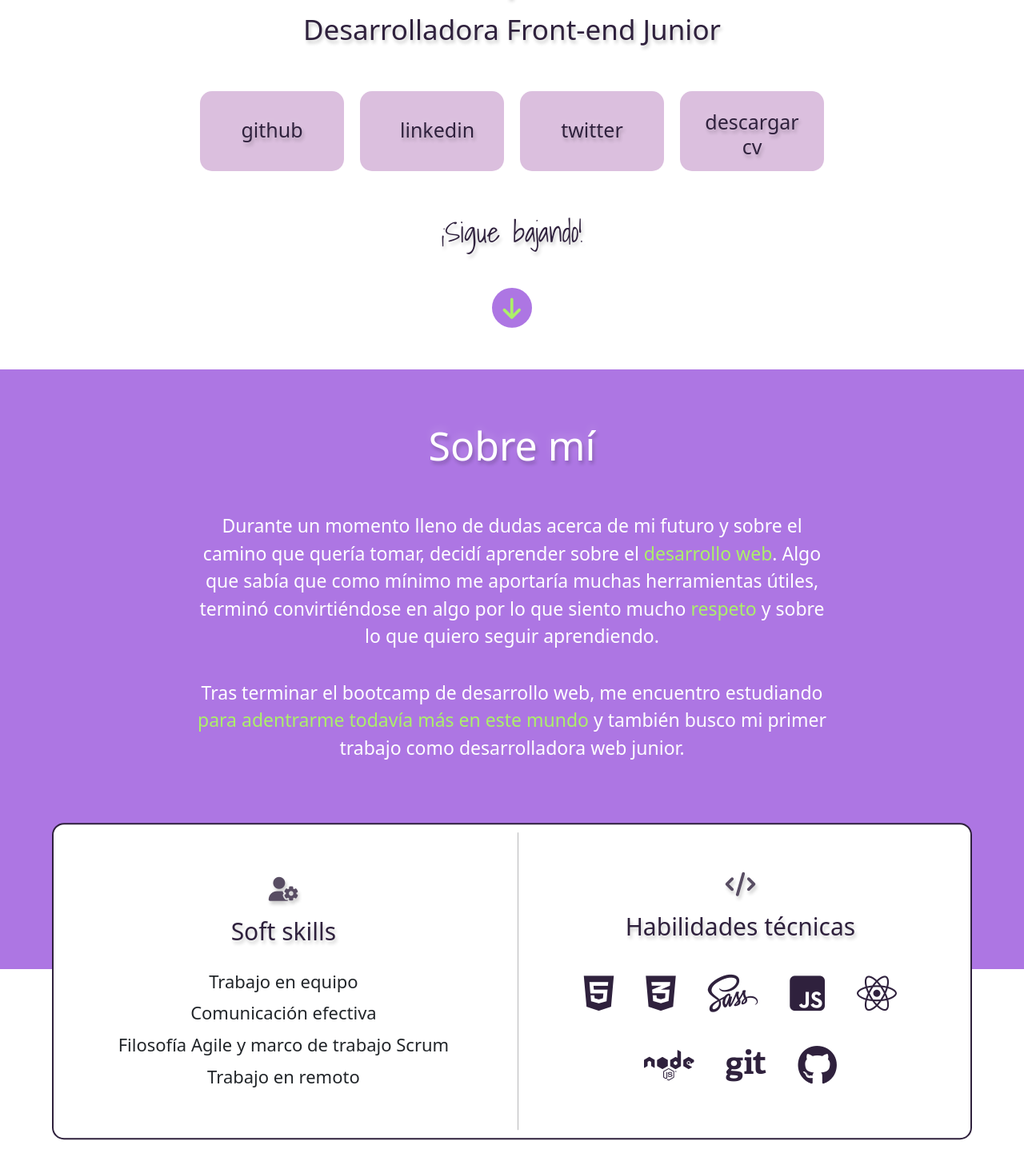
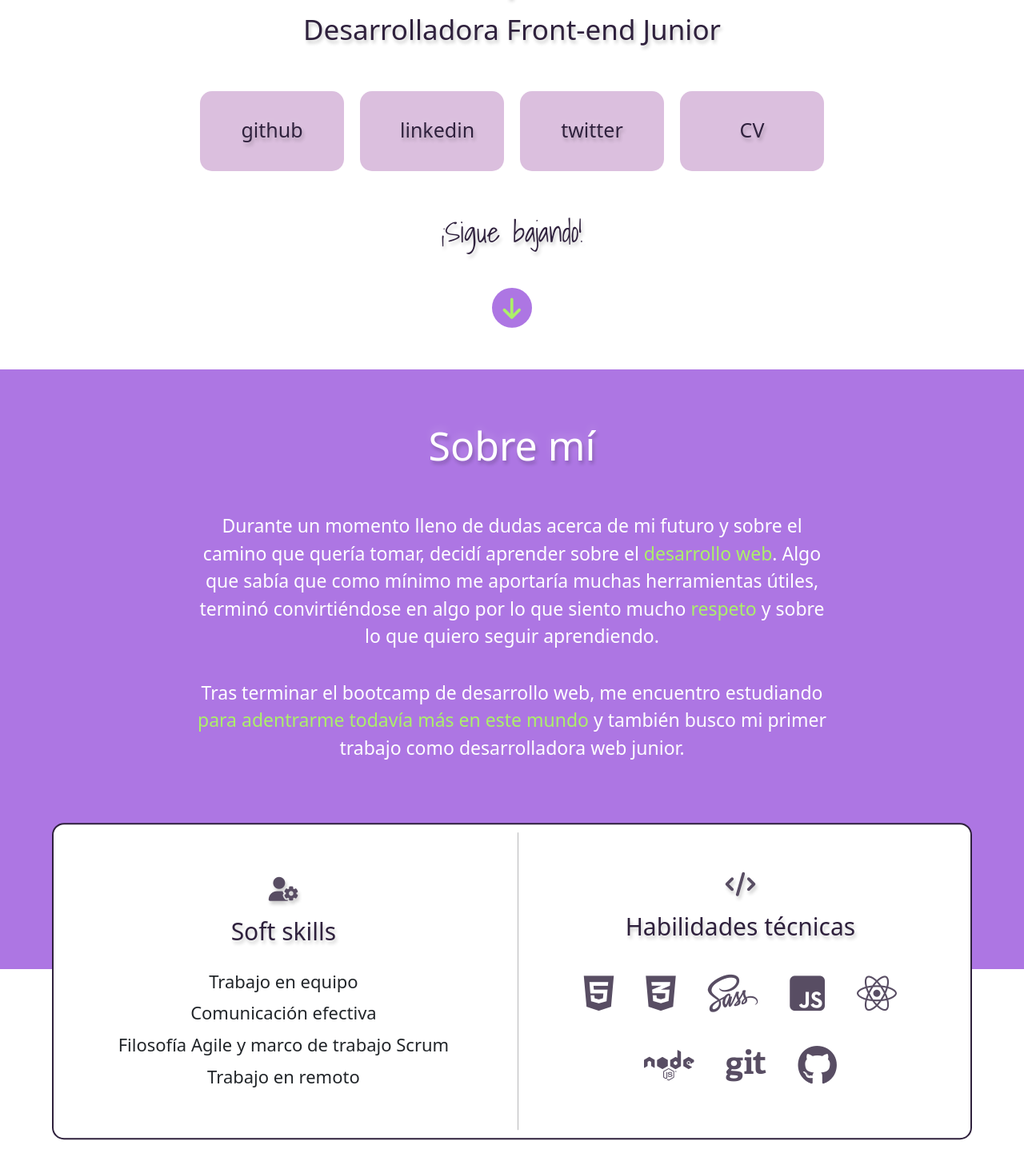
Before and after one commit to brunadasilvabz/portfolio, a React (Create React App) app: page / in a window 1280 px wide. Shown: the part 303-1750 px from the top of the page at 80% size. Built offline with nearby package versions, Linux system fonts and the light colour scheme.

Commit message:
last changes for now (maybe)

```diff
--- a/package.json
+++ b/package.json
@@ -1,5 +1,6 @@
 {
   "name": "my-react-template",
+  "homepage": "./",
   "version": "0.1.0",
   "private": true,
   "dependencies": {
@@ -22,7 +23,8 @@
     "start": "react-scripts start",
     "build": "react-scripts build",
     "test": "react-scripts test",
-    "eject": "react-scripts eject"
+    "eject": "react-scripts eject",
+    "githubpages": "rm -rf build && rm -rf docs && npm run build && mv build docs && git add docs/* && git commit -m \"Publish in GitHub Pages\" && git push"
   },
   "eslintConfig": {
     "extends": [
--- a/src/components/Landing.js
+++ b/src/components/Landing.js
@@ -18,7 +18,7 @@ const Landing = () => {
             </li>
             {/* <li className="landingSection_list-element"><a className="link instagram" href="" target="_blank">instagram</a></li> */}
             <li className="landingSection_list-element"><a className="link cv" href={cvBruna} download="CV Bruna Da Silva"
-            target="_blank">descargar cv</a>
+            target="_blank">CV</a>
             </li>
           </ul>
 
--- a/src/styles/App.scss
+++ b/src/styles/App.scss
@@ -30,9 +30,9 @@
 //   color: $statement-color;
 // }
 
-.fa-brands {
-  color: $primary-font-color;
-}
+// .fa-brands {
+//   color: $primary-font-color;
+// }
 
 // :root{
 //     overflow-x: hidden;
--- a/src/styles/components/slide.scss
+++ b/src/styles/components/slide.scss
@@ -4,11 +4,13 @@
   // background-color: red;
   height: toRem(620);
   border-radius: 20px;
+  max-width: toRem(320);
 
   @media all and (min-width: 768px) {
-    width: toRem(320);
+    // width: toRem(320);
     // width: toRem(700);
     // height: toRem(625);
+    max-width: toRem(320);
   }
 
   @media all and (min-width: 1024px) {
@@ -17,7 +19,8 @@
     // max-width: 1000px;
     // width: 100%;
     // width: 900px;
-    width: toRem(970);
+    // width: toRem(970);
+    max-width: toRem(970);
   }
 
   &_item {
--- a/src/styles/layout/_landing.scss
+++ b/src/styles/layout/_landing.scss
@@ -136,8 +136,8 @@
       padding: toRem(30) toRem(10.5);
     }
     .cv {
-      padding: toRem(0);
-      line-height: 1.2;
+      padding: toRem(33) toRem(50);
+      // line-height: 1.2;
       // padding: toRem(20) toRem(15) toRem(20) toRem(5);
     }
   }
--- a/src/styles/layout/_skills.scss
+++ b/src/styles/layout/_skills.scss
@@ -189,6 +189,7 @@
 .tech-icons {
   font-size: toRem(45);
   padding: toRem(10);
+  color: $icons-color;
 
   @media all and (min-width: 768px) {
     // height: 40px;
```
